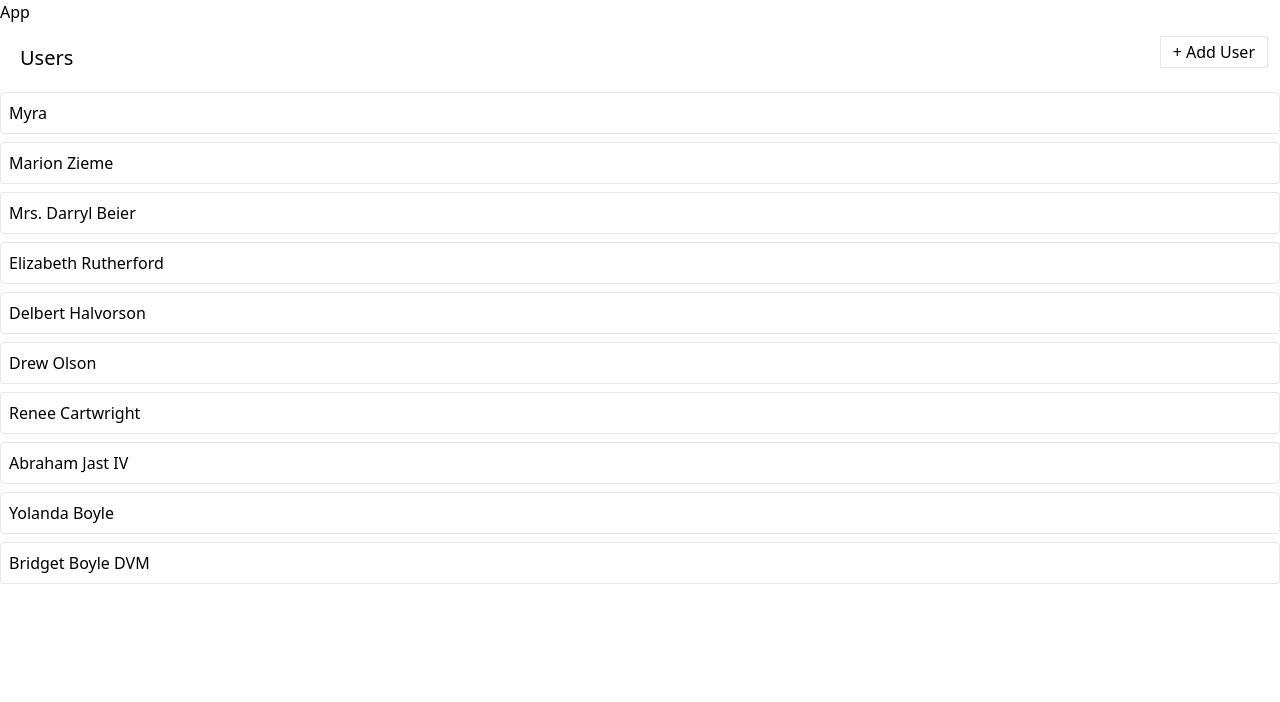
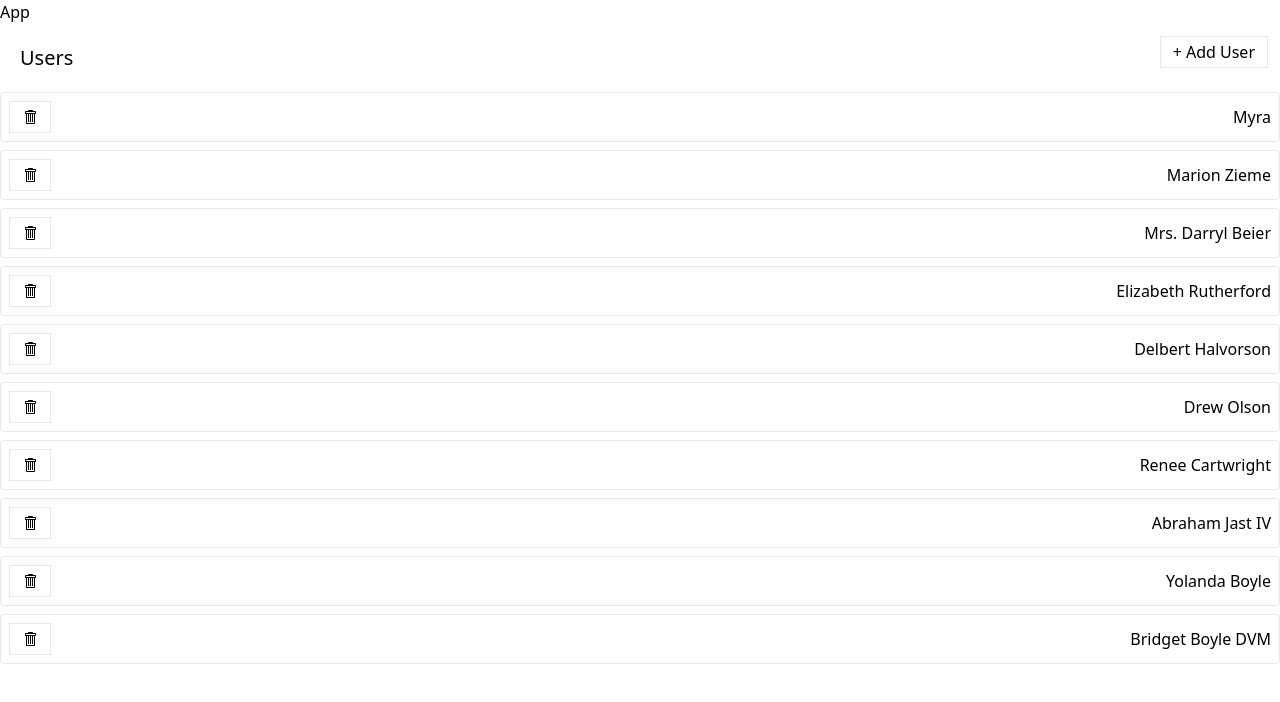
Before and after one commit to kuladeepperumalla/photo-albums-app, a React (Create React App) app: page / in a window 1280 px wide. Shown: the top 702 px of the page. Built offline with nearby package versions, Linux system fonts and the light colour scheme; data requests are answered from the project's data file.

Commit message:
commit #13

```diff
--- a/src/components/UsersList.js
+++ b/src/components/UsersList.js
@@ -23,17 +23,15 @@
     doCreateUser()
   }
 
-  let content;
-
+let content;
   if (isLoadingUsers) {
-    content =  <Skeleton times={6} className="h-10 w-full" />;
-  }else if (loadingUsersError) {
-    content = <div>error!!!</div>;
+    content = <Skeleton times={6} className="h-10 w-full" />;
+  } else if (loadingUsersError) {
+    content = <div>Error fetching data...</div>;
   } else {
     content = data.map((user) => {
-      return <UsersListItem key={user.id} user={user}/>
-
-  })
+      return <UsersListItem key={user.id} user={user} />;
+    });
   }
 
 
--- a/src/components/UsersListItem.js
+++ b/src/components/UsersListItem.js
@@ -1,9 +1,26 @@
-function UsersListItem({user}){
-    return <div key={user.id} className="mb-2 border rounded">
-        <div className="flex p-2 justify-between items-center cursor-pointer">
-            {user.name}
-        </div>
+import { GoTrashcan } from "react-icons/go";
+import Button from "./Button";
+import { removeUser } from "../store";
+import { useThunk } from "../hooks/use-thunk";
+
+function UsersListItem({ user }) {
+  const [doRemoveUser, isLoading, error] = useThunk(removeUser);
+
+  const handleClick = () => {
+    doRemoveUser(user);
+  };
+
+  return (
+    <div className="mb-2 border rounded">
+      <div className="flex p-2 justify-between items-center cursor-pointer">
+        <Button loading={isLoading} onClick={handleClick}>
+          <GoTrashcan />
+        </Button>
+        {error && <div>Error deleting user.</div>}
+        {user.name}
+      </div>
     </div>
+  );
 }
 
-export default UsersListItem
+export default UsersListItem;
--- a/src/hooks/use-thunk.js
+++ b/src/hooks/use-thunk.js
@@ -6,9 +6,9 @@
   const [error, setError] = useState(null);
   const dispatch = useDispatch();
 
-  const runThunk = useCallback(() => {
+  const runThunk = useCallback((arg) => {
     setIsLoading(true);
-    dispatch(thunk())
+    dispatch(thunk(arg))
       .unwrap()
       .catch((err) => setError(err))
       .finally(() => setIsLoading(false));
--- a/src/store/slices/UsersSlice.js
+++ b/src/store/slices/UsersSlice.js
@@ -1,11 +1,11 @@
-import {createSlice} from '@reduxjs/toolkit'
-import { fetchUsers } from '../thunks/fetchUsers';
-import { addUser } from '../thunks/addUser';
-import { removeUser } from '../thunks/removeUser';
+import { createSlice } from "@reduxjs/toolkit";
+import { fetchUsers } from "../thunks/fetchUsers";
+import { addUser } from "../thunks/addUser";
+import { removeUser } from "../thunks/removeUser";
 
 const usersSlice = createSlice({
-    name:"users",
-    initialState:{
+  name: "users",
+  initialState: {
     data: [],
     isLoading: false,
     error: null,
@@ -13,7 +13,7 @@
   // extrabuilders allows to watch for some additional action types,
   // it watches for actions that had been dispatched
   // that are not inherently attached to the above slice
-    extraReducers(builder){
+  extraReducers(builder) {
     // fetch users
     builder.addCase(fetchUsers.pending, (state, action) => {
       state.isLoading = true;
@@ -21,7 +21,6 @@
     builder.addCase(fetchUsers.fulfilled, (state, action) => {
       state.isLoading = false;
       state.data = action.payload;
-
     });
     builder.addCase(fetchUsers.rejected, (state, action) => {
       state.isLoading = false;
@@ -30,14 +29,13 @@
     // add users
     builder.addCase(addUser.pending, (state, action) => {
       state.isLoading = true;
-
     });
     builder.addCase(addUser.fulfilled, (state, action) => {
       state.isLoading = false;
       state.data.push(action.payload);
     });
     builder.addCase(addUser.rejected, (state, action) => {
-            state.error = action.error
+      state.error = action.error;
     });
     // Remove Case
     builder.addCase(removeUser.pending, (state, action) => {
@@ -45,12 +43,15 @@
     });
     builder.addCase(removeUser.fulfilled, (state, action) => {
       state.isLoading = false;
-            console.log("action");
+      state.data = state.data.filter((user) => {
+        return user.id!== action.payload.id
+      })
     });
     builder.addCase(removeUser.rejected, (state, action) => {
+      state.isLoading = false;
       state.error = action.error;
     });
-    }
-})
+  },
+});
 
 export const usersReducer = usersSlice.reducer;
--- a/src/store/thunks/removeUser.js
+++ b/src/store/thunks/removeUser.js
@@ -1,10 +1,11 @@
 import { createAsyncThunk } from "@reduxjs/toolkit";
 import axios from "axios";
 
-const removeUser = createAsyncThunk('users/remove', async (user) => {
-    const response = await axios.delete(`http://localhost:3005/users/${user}`);
+const removeUser = createAsyncThunk("users/remove", async (user) => {
+  await axios.delete(`http://localhost:3005/users/${user.id}`);
 
-    return response.data;
+  // FIX !!!!
+  return user;
 });
 
-export {removeUser}
+export { removeUser };
```
Lines whose indentation alone changed are shown as unchanged.
